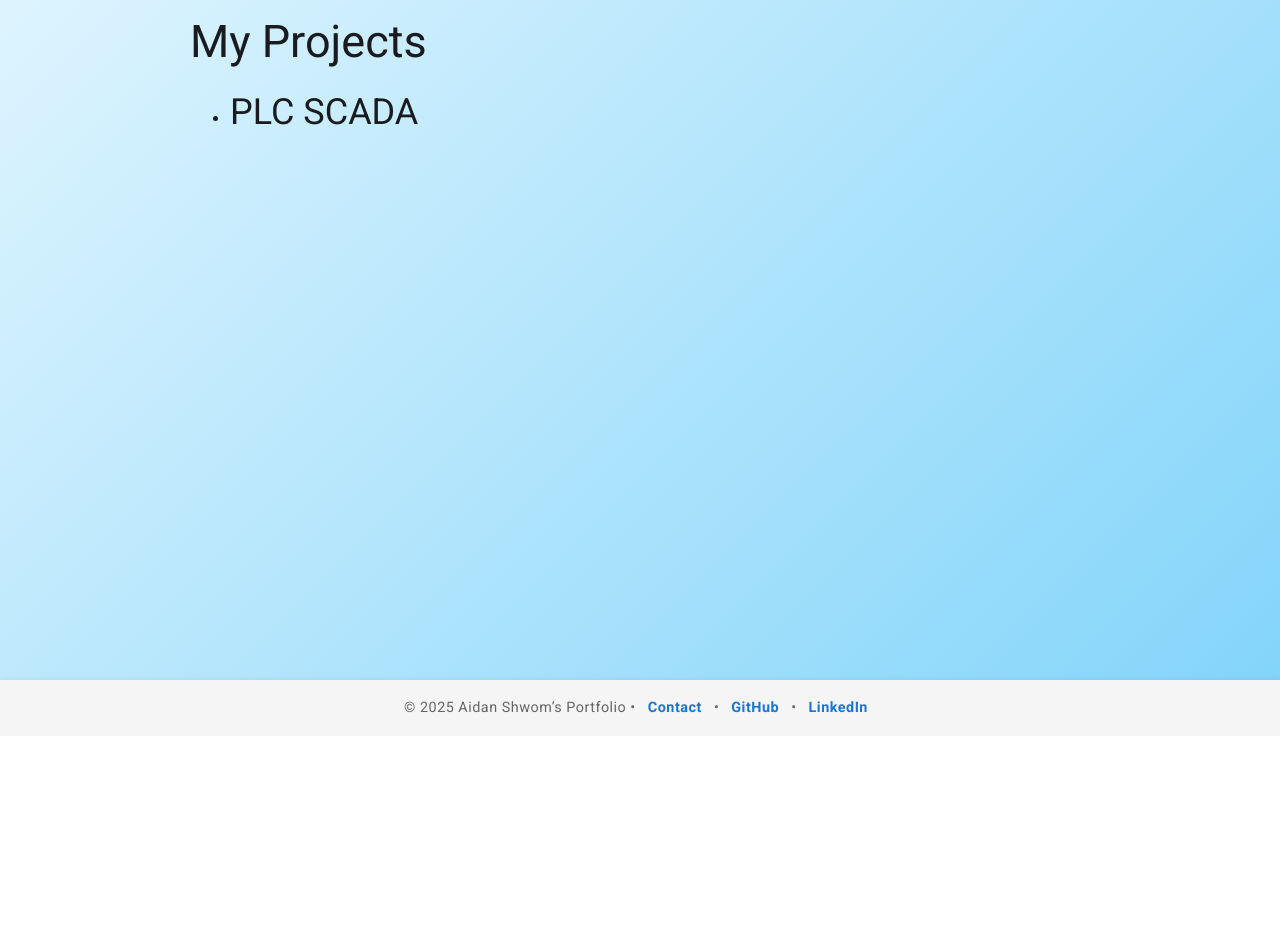
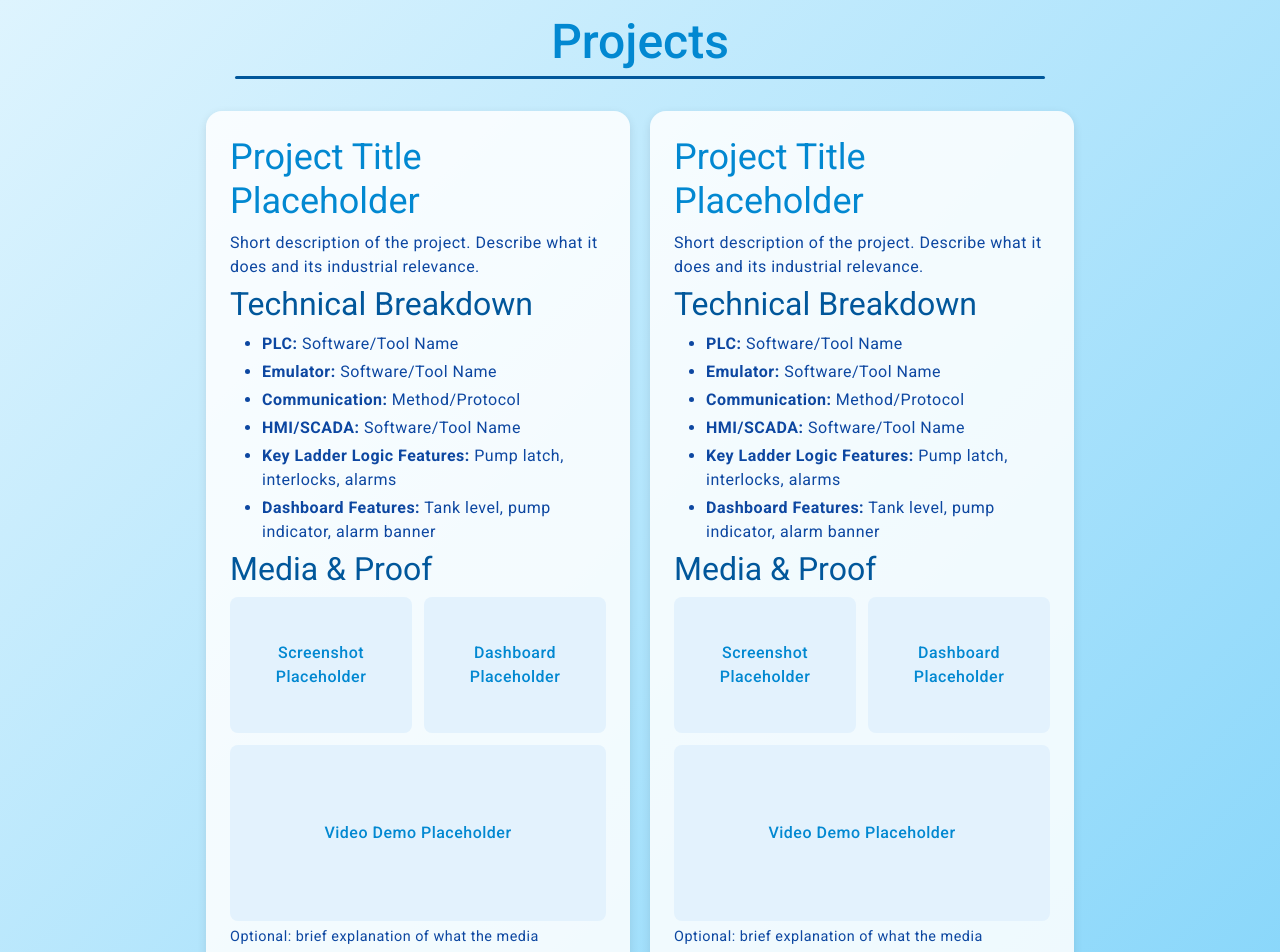
Before and after one commit to ashwom2017/aidan-portfolio, an Angular app in the folder frontend/: page /projects in a window 1280 px wide. Shown: the part 80-1032 px from the top of the page. Before the commit the page ends 816 px from the top, so only its background shows below. Built offline with nearby package versions, Linux system fonts and the light colour scheme.

Commit message:
projects page

```diff
--- a/frontend/src/app/projects/projects.component.css
+++ b/frontend/src/app/projects/projects.component.css
@@ -0,0 +1,139 @@
+/* Section headers (including Projects) */
+h2 {
+  color: #0288d1;               /* Matches your resume section headers */
+  text-align: center;           /* Center the heading */
+  font-size: 3rem;              /* Slightly larger for emphasis */
+  font-weight: 450;             /* Bold */
+  padding-bottom: 0.5rem;
+  margin-bottom: 1.5rem;
+  position: relative;
+}
+
+/* Optional underline effect with gradient or solid */
+h2::after {
+  content: "";
+  display: block;
+  width: 90%;
+  height: 3px;
+  background: #01579b;          /* Darker accent */
+  margin: 0.5rem auto 0 auto;   /* center under the heading */
+  border-radius: 2px;
+}
+
+/* Projects Grid */
+.projects-grid {
+  display: grid;
+  gap: 20px;
+  grid-template-columns: repeat(auto-fit, minmax(280px, 1fr));
+  margin: 0 auto;
+  max-width: 900px; /* constrain width to avoid touching edges */
+  padding: 0 1rem;  /* padding from screen edges */
+}
+
+/* Project Card */
+.project-card {
+  background: rgba(255, 255, 255, 0.85);
+  padding: 1.5rem;
+  border-radius: 16px;
+  box-shadow: 0 3px 10px rgba(0,0,0,0.1);
+  color: #0d47a1;
+}
+
+/* Project Titles */
+.project-card h3 {
+  color: #0288d1;
+  margin-top: 0;
+  margin-bottom: 0.5rem;
+}
+
+.project-card h4 {
+  color: #01579b;
+  margin-bottom: 0.5rem;
+}
+
+/* Text inside project card */
+.project-card p,
+.project-card ul,
+.project-card li {
+  color: #0d47a1;
+  margin: 0.3rem 0;
+}
+
+.project-card ul {
+  margin-left: 1rem;  /* less indentation */
+  padding-left: 1rem; /* ensures bullet spacing stays consistent */
+  list-style-type: disc;
+}
+
+.project-card li {
+  margin: 0.25rem 0; /* tighter spacing between items */
+}
+
+.media-grid {
+  display: grid;
+  grid-template-columns: repeat(2, 1fr); /* 2 columns for first row */
+  grid-template-rows: auto auto;        /* two rows */
+  gap: 12px;
+}
+
+.media-placeholder {
+  background: #e3f2fd;
+  height: 120px;
+  border-radius: 8px;
+  display: flex;
+  align-items: center;
+  justify-content: center;
+  color: #0288d1;
+  font-weight: 500;
+  text-align: center;
+  padding: 0.5rem;
+}
+
+/* Make the video span full width on second row */
+.media-video-placeholder {
+  background: #e3f2fd;
+  height: 160px;
+  border-radius: 8px;
+  grid-column: 1 / -1; /* spans both columns */
+  display: flex;
+  align-items: center;
+  justify-content: center;
+  color: #0288d1;
+  font-weight: 500;
+  text-align: center;
+  padding: 0.5rem;
+}
+
+/* Actual video embed */
+.media-video {
+  width: 100%;
+  height: 160px;
+  border-radius: 8px;
+  object-fit: cover;
+  background: #000;
+}
+
+.media-caption {
+  font-size: 0.9rem;
+  color: #01579b;
+  margin-top: 0.5rem;
+}
+
+/* Responsive adjustments */
+@media (max-width: 768px) {
+  .projects-grid {
+    grid-template-columns: repeat(auto-fit, minmax(240px, 1fr));
+    padding: 0 0.8rem;
+  }
+}
+
+@media (max-width: 480px) {
+  .projects-grid {
+    grid-template-columns: 1fr; /* one project per row */
+    padding: 0 0.5rem;
+  }
+
+  .media-grid {
+    grid-template-columns: 1fr; /* one media item per row */
+  }
+}
--- a/frontend/src/app/projects/projects.component.html
+++ b/frontend/src/app/projects/projects.component.html
@@ -1,8 +1,72 @@
-<h2>My Projects</h2>
-<ul>
-  <li>
-    <h3>PLC SCADA</h3>
-    <p></p>
-  </li>
-  <!-- Future projects here -->
-</ul>
+<section id="projects">
+  <h2>Projects</h2>
+
+  <div class="projects-grid">
+    <!-- Project Card Template -->
+    <div class="project-card">
+      <h3>Project Title Placeholder</h3>
+      <p class="overview">
+        Short description of the project. Describe what it does and its industrial relevance.
+      </p>
+
+      <div class="technical-breakdown">
+        <h4>Technical Breakdown</h4>
+        <ul>
+          <li><strong>PLC:</strong> Software/Tool Name</li>
+          <li><strong>Emulator:</strong> Software/Tool Name</li>
+          <li><strong>Communication:</strong> Method/Protocol</li>
+          <li><strong>HMI/SCADA:</strong> Software/Tool Name</li>
+          <li><strong>Key Ladder Logic Features:</strong> Pump latch, interlocks, alarms</li>
+          <li><strong>Dashboard Features:</strong> Tank level, pump indicator, alarm banner</li>
+        </ul>
+      </div>
+
+      <div class="media-proof">
+        <h4>Media & Proof</h4>
+        <div class="media-grid">
+          <div class="media-placeholder">Screenshot Placeholder</div>
+          <div class="media-placeholder">Dashboard Placeholder</div>
+          <div class="media-video-placeholder">Video Demo Placeholder</div>
+        </div>
+        <p class="media-caption">
+          Optional: brief explanation of what the media demonstrates.
+        </p>
+      </div>
+    </div>
+
+    <!-- Duplicate project-card divs for additional projects -->
+    <div class="project-card">
+      <h3>Project Title Placeholder</h3>
+      <p class="overview">
+        Short description of the project. Describe what it does and its industrial relevance.
+      </p>
+
+      <div class="technical-breakdown">
+        <h4>Technical Breakdown</h4>
+        <ul>
+          <li><strong>PLC:</strong> Software/Tool Name</li>
+          <li><strong>Emulator:</strong> Software/Tool Name</li>
+          <li><strong>Communication:</strong> Method/Protocol</li>
+          <li><strong>HMI/SCADA:</strong> Software/Tool Name</li>
+          <li><strong>Key Ladder Logic Features:</strong> Pump latch, interlocks, alarms</li>
+          <li><strong>Dashboard Features:</strong> Tank level, pump indicator, alarm banner</li>
+        </ul>
+      </div>
+
+      <div class="media-proof">
+        <h4>Media & Proof</h4>
+        <div class="media-grid">
+          <div class="media-placeholder">Screenshot Placeholder</div>
+          <div class="media-placeholder">Dashboard Placeholder</div>
+          <div class="media-video-placeholder">Video Demo Placeholder</div>
+        </div>
+        <p class="media-caption">
+          Optional: brief explanation of what the media demonstrates.
+        </p>
+      </div>
+    </div>
+
+    <div class="project-card">...</div>
+    <div class="project-card">...</div>
+  </div>
+</section>
```
